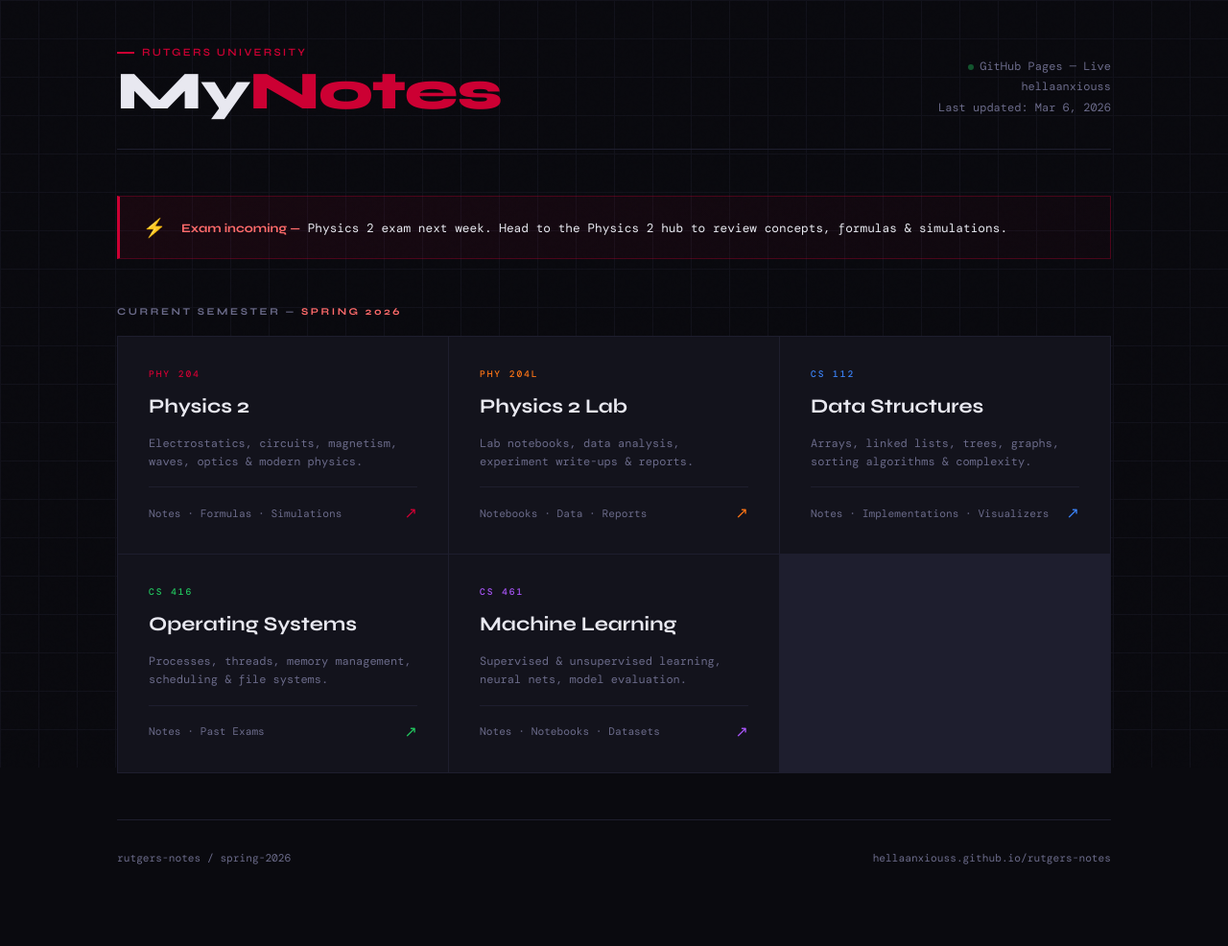
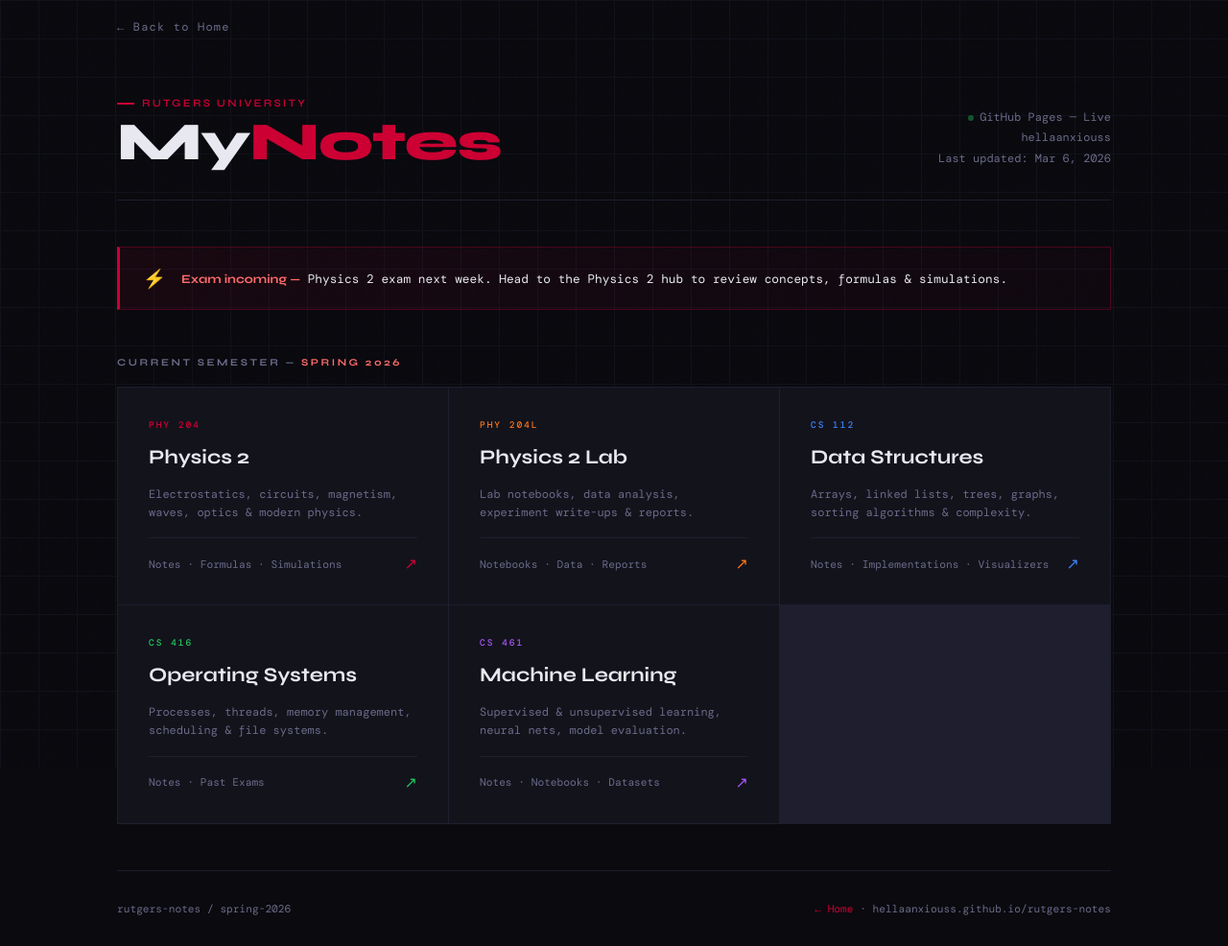
Before and after one commit to hellaanxiouss/rutgers-notes, a plain HTML site: page spring-2026/index.html in a window 1280 px wide. Shown: the whole page at 96% size. Before the commit the page ends 933 px from the top, so only its background shows below. Drawn offline with nearby package versions, Linux system fonts and the light colour scheme; a web font is replaced by a local one.

Commit message:
Add back-to-home link on Spring 2026 semester page
Made-with: Cursor

```diff
--- a/spring-2026/index.html
+++ b/spring-2026/index.html
@@ -306,6 +306,9 @@
   <body>
     <div class="noise"></div>
     <div class="container">
+      <nav class="back-nav" style="padding: 1rem 0; margin-bottom: 0;">
+        <a href="../index.html" style="color: var(--muted); text-decoration: none; font-size: 0.75rem; letter-spacing: 0.1em;">← Back to Home</a>
+      </nav>
       <header>
         <div class="header-inner">
           <div class="logo-block">
@@ -417,7 +420,7 @@
 
       <footer>
         <span>rutgers-notes / spring-2026</span>
-        <span>hellaanxiouss.github.io/rutgers-notes</span>
+        <span><a href="../index.html" style="color: var(--accent); text-decoration: none;">← Home</a> · hellaanxiouss.github.io/rutgers-notes</span>
       </footer>
     </div>
     <script>
```
